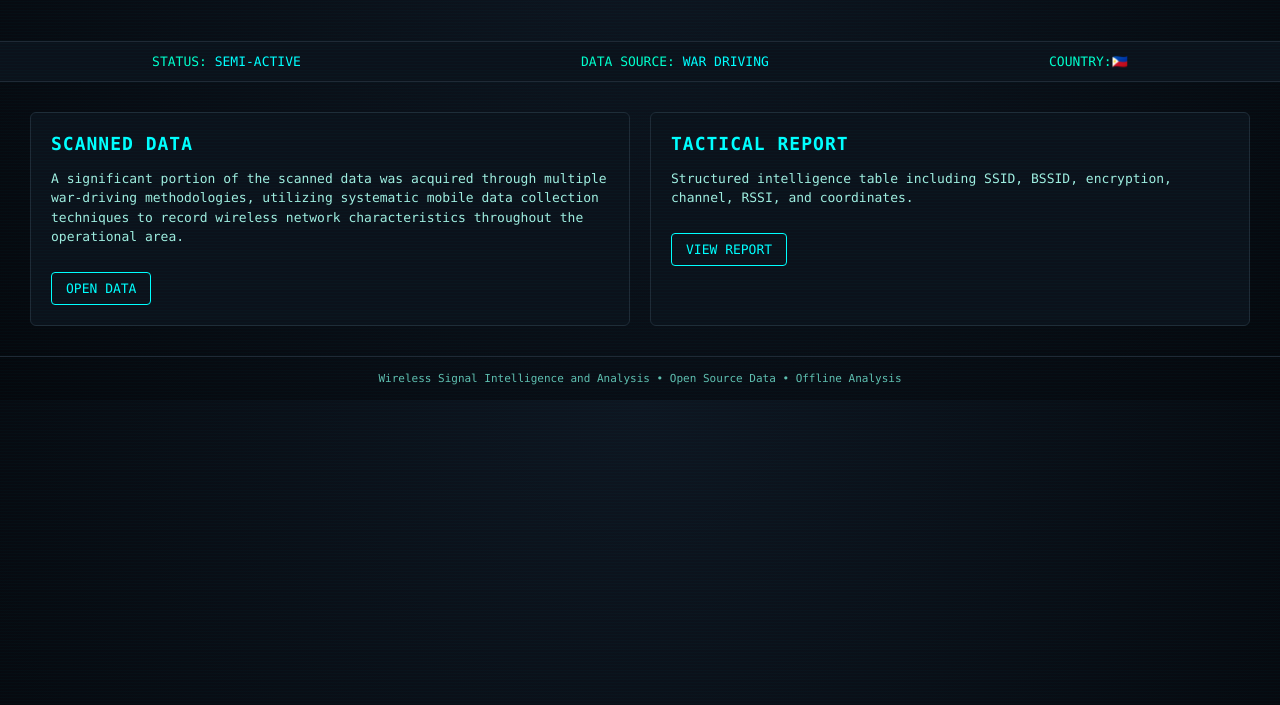
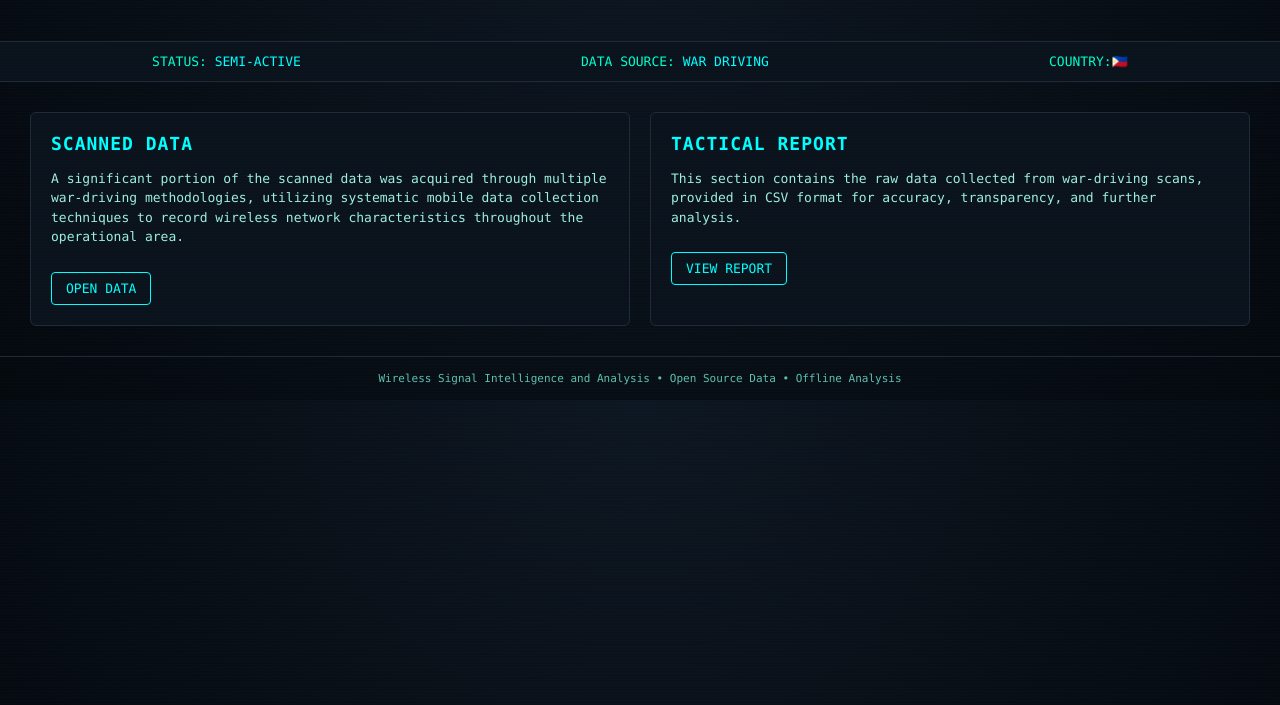
Before and after one commit to RegNiladz/War-Driving-Data, a plain HTML site: page index.html in a window 1280 px wide. Shown: the part 95-800 px from the top of the page. Drawn offline with Linux system fonts and the light colour scheme.

Commit message:
Revise tactical report description and link
Updated the description of the tactical report section and changed the report link to point to the GitHub repository.

```diff
--- a/index.html
+++ b/index.html
@@ -157,10 +157,9 @@ footer {
     <div class="card">
         <h2>TACTICAL REPORT</h2>
         <p>
-            Structured intelligence table including SSID, BSSID, encryption,
-            channel, RSSI, and coordinates.
+          This section contains the raw data collected from war-driving scans, provided in CSV format for accuracy, transparency, and further analysis.
         </p>
-        <a class="button" href="wigle_report.html">VIEW REPORT</a>
+        <a class="button" href="https://github.com/RegNiladz/War-Driving-Data/tree/main/findings/rawcsvdata">VIEW REPORT</a>
     </div>
 
 
```
